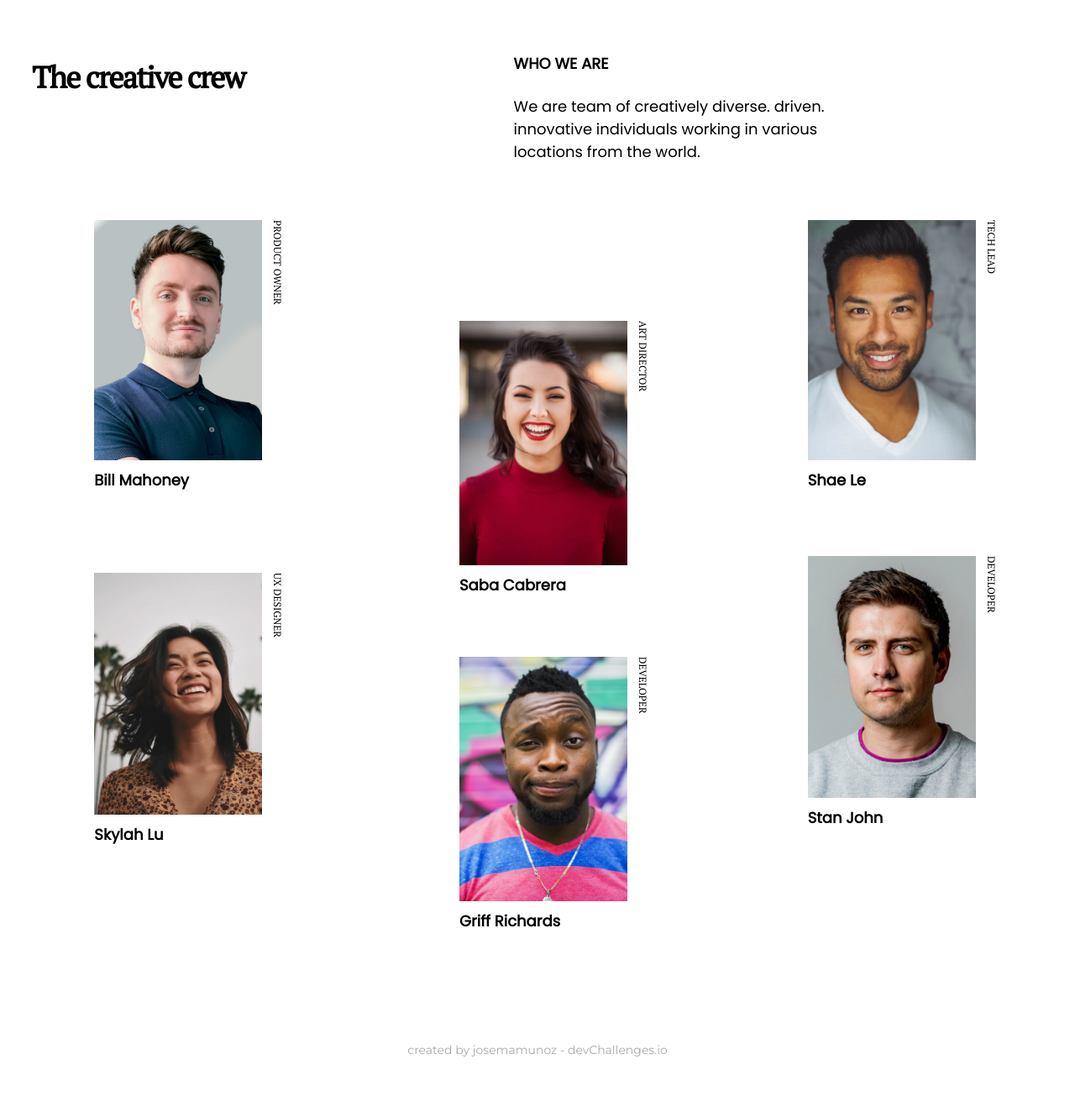
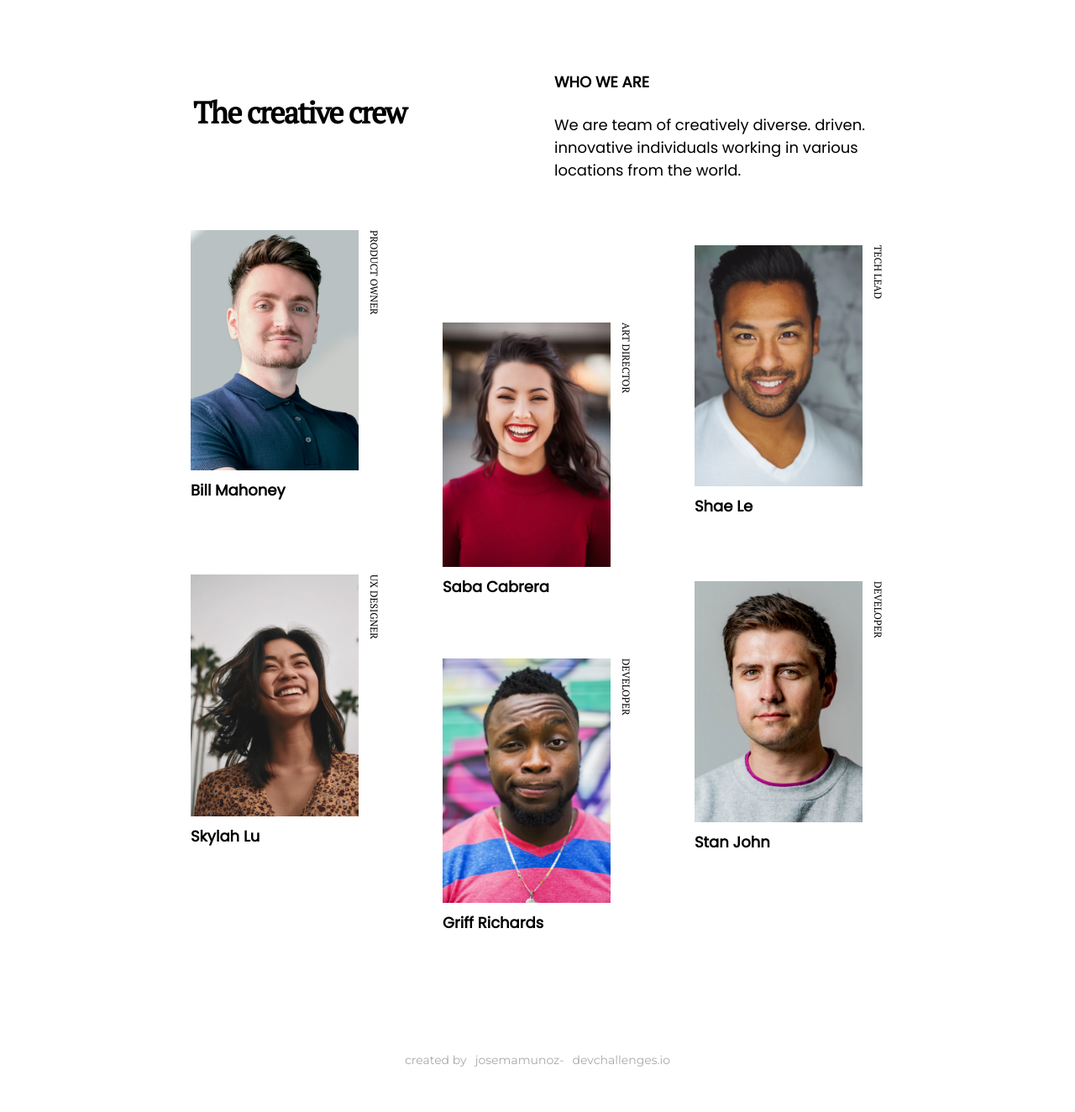
Before and after one commit to josemamunoz/challenge_myteampage, a plain HTML site: page public/index.html in a window 1280 px wide. Shown: the whole page at 84% size. Before the commit the page ends 1267 px from the top, so only its background shows below. Drawn offline with Linux system fonts and the light colour scheme.

Commit message:
elementos centrados

```diff
--- a/public/index.html
+++ b/public/index.html
@@ -25,9 +25,7 @@
         </div>
         <div class="article">
             <h4>Who we are</h4>
-            <p>We are team of creatively diverse. driven. <br>
-               innovative individuals working in various <br>
-               locations from the world.</p>
+            <p>We are team of creatively diverse. driven. innovative individuals working in various locations from the world.</p>
         </div>
     </div>
     <div class="team">
@@ -89,7 +87,7 @@
             </div>
     </div>
     <div class="footer">
-        created by josemamunoz - devChallenges.io
+        created by <a rel="noreferrer" href="https://devchallenges.io/portfolio/josemamunoz" class="linksexternos">josemamunoz</a> - <a rel="noreferrer" href="https://devchallenges.io/" class="linksexternos">devchallenges.io</a>
     </div>
 </body>
 </html>
--- a/public/styles.css
+++ b/public/styles.css
@@ -1,13 +1,15 @@
 
   body{
     font-family: Poppins;
+    display: flex;
+    flex-direction: column;
+    justify-content: center;
+    margin: 40px;
   }
 
   img{
     width: 200px;
     margin-bottom: 10px;
-    /* border: solid;
-    border-width: thin; */
   }
   h2 {
     font-family:'PT Serif', serif;
@@ -55,79 +57,72 @@
   }
   .container {
     display: grid;
-    grid-template-columns: repeat(2, auto);
+    grid-template-columns: repeat(2, 450px);
     list-style: none;
-    /* border:solid;
-    border-width: thin; */
-  }
+    margin: auto;
+}
   .team {
+    margin: auto;
     display:grid;
-    grid-template-columns: repeat(3, auto);
+    grid-template-columns: repeat(3, 300px);
     grid-template-rows: repeat(10, 100px);
-
-    /* border:solid;
-    border-width: thin; */
   }
   .wrapper {
     margin: 10px;
     padding: 10px;
-
   }
 
   .card {
     display: flex;
     justify-content: center;
     grid-row: span 4;
-    position: relative;
-    /* border: solid;
-    border-width: thin; */
-    /* align-items: flex-start; */
   }
   .card-2 {
-    margin: 10px;
     padding: 10px;
     display: flex;
     justify-content: center;
     grid-column-start: 2;
     grid-row-start: 2;
     grid-row-end: 4;
-    position: relative;
+    margin: auto;
   }
   .card-3 {
     display: flex;
     justify-content: center;
     grid-row: span 4;
-    position: relative;
+    margin: auto;
   }
   .card-4 {
-    margin: 10px;
     padding: 10px;
     display: flex;
     justify-content: center;
     grid-column-start: 1;
+    margin: auto;
   }
   .card-5 {
-    margin: 10px;
     padding: 10px;
     display: flex;
     justify-content: center;
     grid-column-start: 2;
     grid-row-start: 6;
+    margin: auto;
   }
   .card-6 {
     display: flex;
     justify-content: center;
     grid-row: span 4;
     position: relative;
+    margin: auto;
   }
   .header {
     width: auto;
-    margin: 10px;
+    margin: 20px;
     padding: 20px;
+    display: flex;
+    justify-content:start;
   }
   .article {
     width: auto;
-    margin: 10px;
     padding: 20px;
   }
   .footer {
@@ -141,14 +136,28 @@
     justify-content: center;
     color: #A9A9A9;
   }
+  .linksexternos{
+    text-decoration: none;
+    font-family: 'Montserrat', sans-serif;
+    font-style: normal;
+    font-weight: 500;
+    font-size: 14px;
+    line-height: 17px;
+    grid-column: span 3;
+    display: flex;
+    justify-content: center;
+    color: #A9A9A9;
+    margin-left: 10px;
+    margin-bottom: 50px;
+  }
 
   @media screen and (max-width: 768px){
     .container {
-      grid-template-columns: repeat(1, auto);
+      grid-template-columns: repeat(1, 600px);
     }
     .team {
       grid-template-rows: repeat(14, 100px);
-      grid-template-columns: repeat(2, auto);
+      grid-template-columns: repeat(2, 300px);
     }
     .card-3 {
       grid-column-start: 1;
@@ -166,4 +175,12 @@
       grid-column-start: 2;
       grid-row-start: 10;
     }
+    .header {
+      margin-left: 20px;
+      padding-left: 20px;
+    }
+    .article {
+      margin-left: 20px;
+      padding: 20px;
+    }
   }
```
Also changed, not shown: 5 other files.
